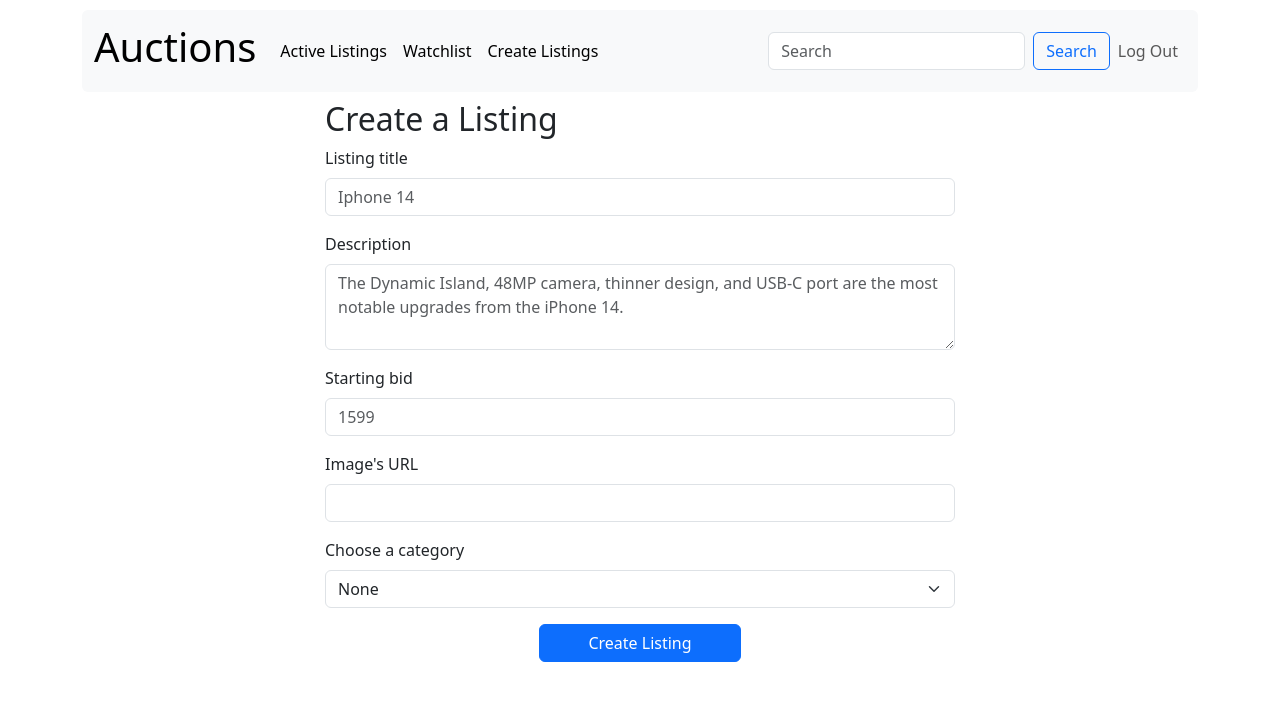
After one commit to akkminn/django_projects, a Django app: page /create/ in a window 1280 px wide. The commit adds this page. Shown: the top 701 px of the page. Run offline with Django 3.2, Linux system fonts and the light colour scheme; a user stored in the database is signed in; data comes from the database, SQL or seed files in the repository.

Commit message:
Add create listing feature and its functions

```diff
--- a/commerce/auctions/admin.py
+++ b/commerce/auctions/admin.py
@@ -3,3 +3,5 @@ from django.contrib import admin
 from .models import AuctionList, Bid, Category, Comment
 
 admin.site.register(AuctionList)
+admin.site.register(Category)
+admin.site.register(Bid)
--- a/commerce/auctions/models.py
+++ b/commerce/auctions/models.py
@@ -11,36 +11,43 @@ class Category(models.Model):
     def __str__(self):
         return self.name
 
+class Bid(models.Model):
+    bid = models.DecimalField(max_digits=10, decimal_places=2)
+    user = models.ForeignKey(User, on_delete=models.CASCADE, related_name='bidder')
+
+    def __str__(self):
+        return f"{self.bid}; User: {self.user}"
+
 
 class AuctionList(models.Model):
     title = models.CharField(max_length=64)
     description = models.TextField()
-    imageURL = models.TextField()
+    imageURL = models.URLField(max_length=300, blank=True)
     is_active = models.BooleanField(default=True)
     owner = models.ForeignKey(User, on_delete=models.CASCADE, blank=True, null=True, related_name="list_owner")
     category = models.ForeignKey(Category, on_delete=models.SET_NULL, blank=True, null=True, related_name='category')
-    start_bid = models.IntegerField()
+    start_bid = models.ForeignKey(Bid, on_delete=models.CASCADE, blank=True, null=True, related_name="start_bid")
+    time = models.DateTimeField(auto_now_add=True)  # Auto add current datetime
     watchlists = models.ManyToManyField(User, blank=True, related_name='watchlist')
 
     def __str__(self):
         watchlist_count = self.watchlists.count()
         return f"{self.title}; Description: {self.description}; Owner: {self.owner}; Category: {self.category}; Starting Bid: {self.start_bid}; Is active: {self.is_active}; Watchlist Count: {watchlist_count}"
 
-
-class Bid(models.Model):
-    bid = models.IntegerField()
-    user = models.ForeignKey(User, on_delete=models.CASCADE, related_name='bidder')
-    bid_list = models.ForeignKey(AuctionList, on_delete=models.CASCADE, related_name='bid_list')
-
-    def __str__(self):
-        return f"{self.bid} by {self.user} for {self.bid_list.title}"
+    class Meta:
+        ordering = ['-is_active', 'title']
+        verbose_name_plural = "Auction Listings"
 
 
 class Comment(models.Model):
     comment = models.TextField()
     user = models.ForeignKey(User, on_delete=models.CASCADE, related_name="commenter")
-    time = models.DateTimeField("date")
-    auction_list = models.ForeignKey(AuctionList, on_delete=models.CASCADE, related_name="auction_list")
+    time = models.DateTimeField(auto_now_add=True)  # Auto add current datetime
+    auction_list = models.ForeignKey(AuctionList, on_delete=models.CASCADE, related_name="auction_comment")
 
     def __str__(self):
         return f"Commenter: {self.user}; Comment: {self.comment}; Date: {self.time}; Auction List: {self.auction_list.title}"
+
+    class Meta:
+        ordering = ['-time']
+        verbose_name_plural = "Comments"
--- /dev/null
+++ b/commerce/auctions/templates/auctions/create.html
@@ -0,0 +1,39 @@
+{% extends "auctions/layout.html" %}
+
+{% block body %}
+
+    <form action="{% url 'create' %}" method="post" class="w-50 mx-auto my-2 needs-validated">
+        <h2>Create a Listing</h2>
+        {% csrf_token %}
+        <div class="mb-3">
+            <label for="title" class="form-label">Listing title</label>
+            <input type="text" class="form-control" name="title" id="title" placeholder="Iphone 14" aria-label="default" required>
+        </div>
+        <div class="mb-3">
+            <label for="description" class="form-label">Description</label>
+            <textarea class="form-control" name="description" id="description" rows="3" placeholder="The Dynamic Island, 48MP camera, thinner design, and USB-C port are the most notable upgrades from the iPhone 14."></textarea>
+        </div>
+        <div class="mb-3">
+            <label for="bid" class="form-label">Starting bid</label>
+            <input type="text" class="form-control" name="bid" id="bid" placeholder="1599" aria-label="default" required>
+        </div>
+        <div class="mb-3">
+            <label for="imageURL" class="form-label">Image's URL</label>
+            <input type="text" class="form-control" name="imageURL" id="imageURL" placeholder="" aria-label="default" required>
+        </div>
+        <label for="category" class="form-label">Choose a category</label>
+        <select id="category" name="category" class="form-select" aria-label="Choose a category">
+            <option selected>None</option>
+            {% for category in categories %}
+            <option value="{{ category }}">{{ category }}</option>
+            {% endfor %}
+        </select>
+        <div class="my-3  mx-auto text-center">
+            <input type="submit" value="Create Listing" class="px-5 btn btn-primary" aria-label="default">
+        </div>
+    </form>
+
+
+
+
+{% endblock %}
--- a/commerce/auctions/templates/auctions/layout.html
+++ b/commerce/auctions/templates/auctions/layout.html
@@ -30,7 +30,10 @@
                     </li>
                     {% if user.is_authenticated %}
                       <li class="nav-item">
-                        <a class="nav-link" aria-current="page" href="{% url 'watchlists' %}">Watchlist</a>
+                        <a class="nav-link active" aria-current="page" href="{% url 'watchlists' %}">Watchlist</a>
+                      </li>
+                      <li class="nav-item">
+                        <a class="nav-link active" aria-current="page" href="{% url 'create' %}">Create Listings</a>
                       </li>
                     {% endif %}
 
--- a/commerce/auctions/templates/auctions/watchlists.html
+++ b/commerce/auctions/templates/auctions/watchlists.html
@@ -12,7 +12,7 @@
                     </div>
                     <div class="col-lg-6">
                         <h2 class="display-10 fw-bold text-body-emphasis lh-1 mb-3">{{ list.title }}</h2>
-                        <h6>Price: ${{ list.start_bid }}</h6>
+                        <h6>Price: ${{ list.start_bid.bid }}</h6>
                         <p class="">{{ list.description }} </p>
                         <div class="d-grid gap-2 d-md-flex justify-content-md-start">
                             <a href="{% url 'listing' list.id %}" class="btn btn-primary btn-lg px-4 me-md-2">View Item</a>
--- a/commerce/auctions/urls.py
+++ b/commerce/auctions/urls.py
@@ -10,5 +10,6 @@ urlpatterns = [
     path("listing/<int:pk>", views.DeatailsView.as_view(), name="listing"),
     path("watchlists/", views.WatchListView.as_view(), name="watchlists"),
     path("watchlists/add/<int:list_id>/", views.add_to_watchlist, name="add"),
-    path("wathclists/remove/<int:list_id>/", views.remove_from_watchlist, name="remove")
+    path("wathclists/remove/<int:list_id>/", views.remove_from_watchlist, name="remove"),
+    path("create/", views.create, name="create")
 ]
--- a/commerce/auctions/views.py
+++ b/commerce/auctions/views.py
@@ -23,7 +23,7 @@ class DeatailsView(generic.DetailView):
     context_object_name = "list"
 
     def get_queryset(self):
-        return super().get_queryset()
+        return AuctionList.objects.filter(is_active=True)
 
 class WatchListView(generic.ListView):
     model = AuctionList
@@ -45,6 +45,53 @@ def remove_from_watchlist(request, list_id):
     request.user.watchlist.remove(auction)
     return HttpResponseRedirect(reverse("listing", args=(list_id, )))
 
+
+@login_required
+def create(request):
+    if request.method == "POST":
+
+        # Get the data
+        title = request.POST["title"]
+        description = request.POST["description"]
+        bid = request.POST["bid"]
+        image_url = request.POST["imageURL"]
+        category = request.POST["category"]
+
+        bid = Bid(
+            bid=int(bid),
+            user=request.user
+        )
+        bid.save()
+
+        if category == 'None':
+            new_list = AuctionList(
+                title = title,
+                description = description,
+                start_bid = bid,
+                imageURL = image_url,
+                owner = request.user,
+                category = None
+            )
+            new_list.save()
+
+        else:
+            categorydata = Category.objects.get(name=category)
+            new_list = AuctionList(
+                title = title,
+                description = description,
+                start_bid = bid,
+                imageURL = image_url,
+                owner = request.user,
+                category = categorydata
+            )
+            new_list.save()
+
+        return HttpResponseRedirect(reverse("index"))
+
+    categories = Category.objects.all()
+    return render(request, "auctions/create.html", {
+        "categories": categories
+    })
 
 
 def login_view(request):
```
Also changed, not shown: commerce/auctions/templates/auctions/index.html (+3 -4 lines), commerce/auctions/migrations/0001_initial.py, commerce/db.sqlite3.
